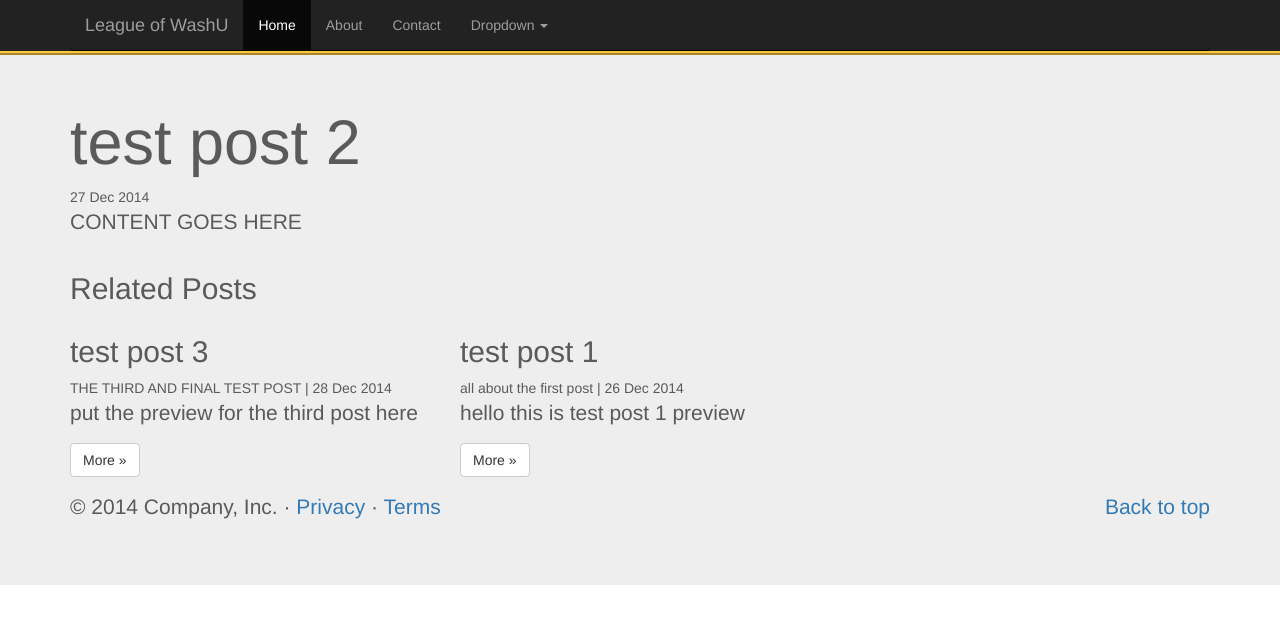
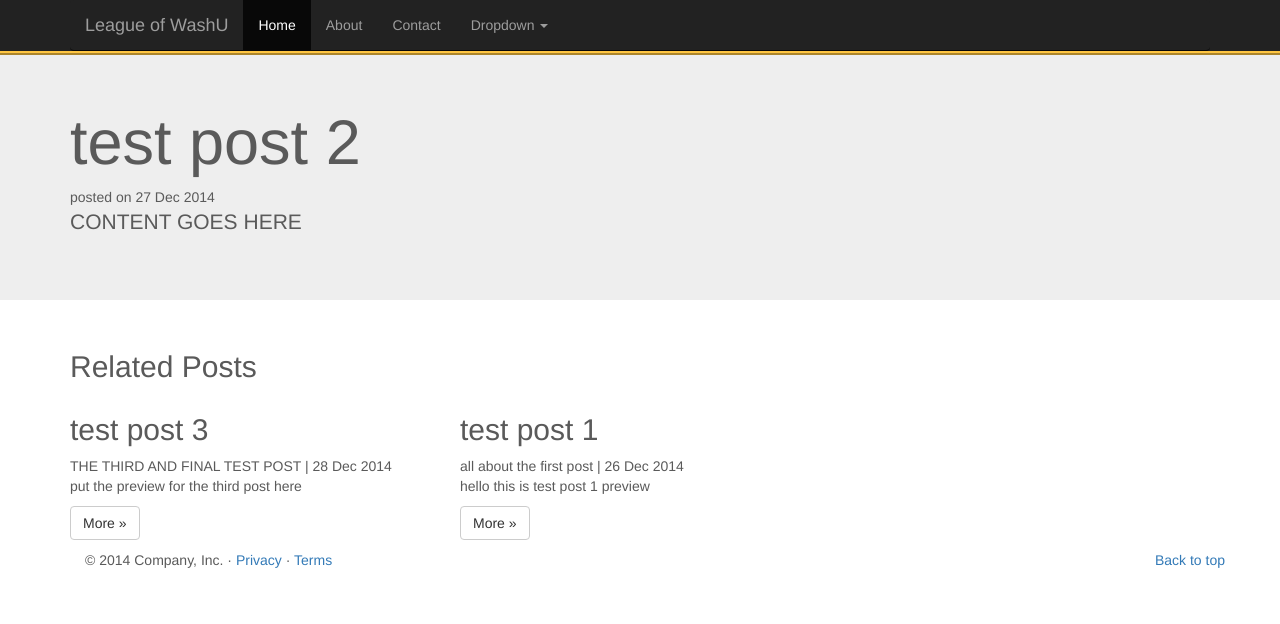
Before and after one commit to leagueofwashu/leagueofwashu.github.io, a Jekyll site: the page built from _posts/2014-12-27-post2.md, in a window 1280 px wide. Shown: the top 624 px of the page. Built offline with Jekyll 4.4.1, drawn with Linux system fonts in a browser that asks for light colours; Markdown is read by kramdown in place of the engine named in the settings.

Commit message:
quick fix

```diff
--- a/_layouts/post.html
+++ b/_layouts/post.html
@@ -5,10 +5,10 @@
 <div class="jumbotron">
 <div class="container post">
   <h1>{{ page.title }}</h1>
-  <span class="post-date">{{ page.date | date_to_string }}</span>
+  <span class="post-date">posted on {{ page.date | date_to_string }}</span><br>
   {{ content }}
 </div>
-
+</div>
 
 <div class="container related">
   <h2>Related Posts</h2>
@@ -23,4 +23,3 @@
     {% endfor %}
   </ul>
 </div>
-</div>
```
